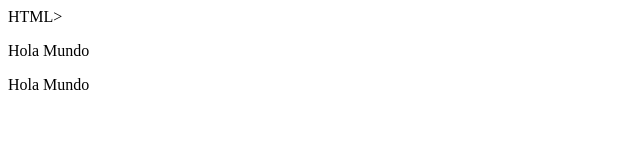
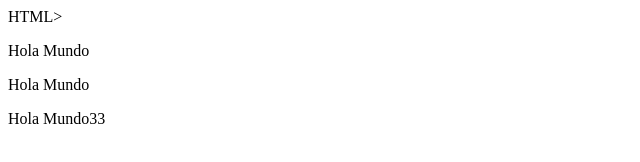
Before and after one commit to mdelpinomaya/webgit, a plain HTML site: page index.html in a window 1280 px wide. Shown: the whole page, without its empty margins (0-640 px from the left). Drawn offline with Linux system fonts and the light colour scheme.

Commit message:
Linea nueva3

```diff
--- a/index.html
+++ b/index.html
@@ -8,5 +8,6 @@
 
 <P>Hola Mundo</P>
 <P>Hola Mundo</P>
+<P>Hola Mundo33</P>
 </BODY>
 </HTML>
```
